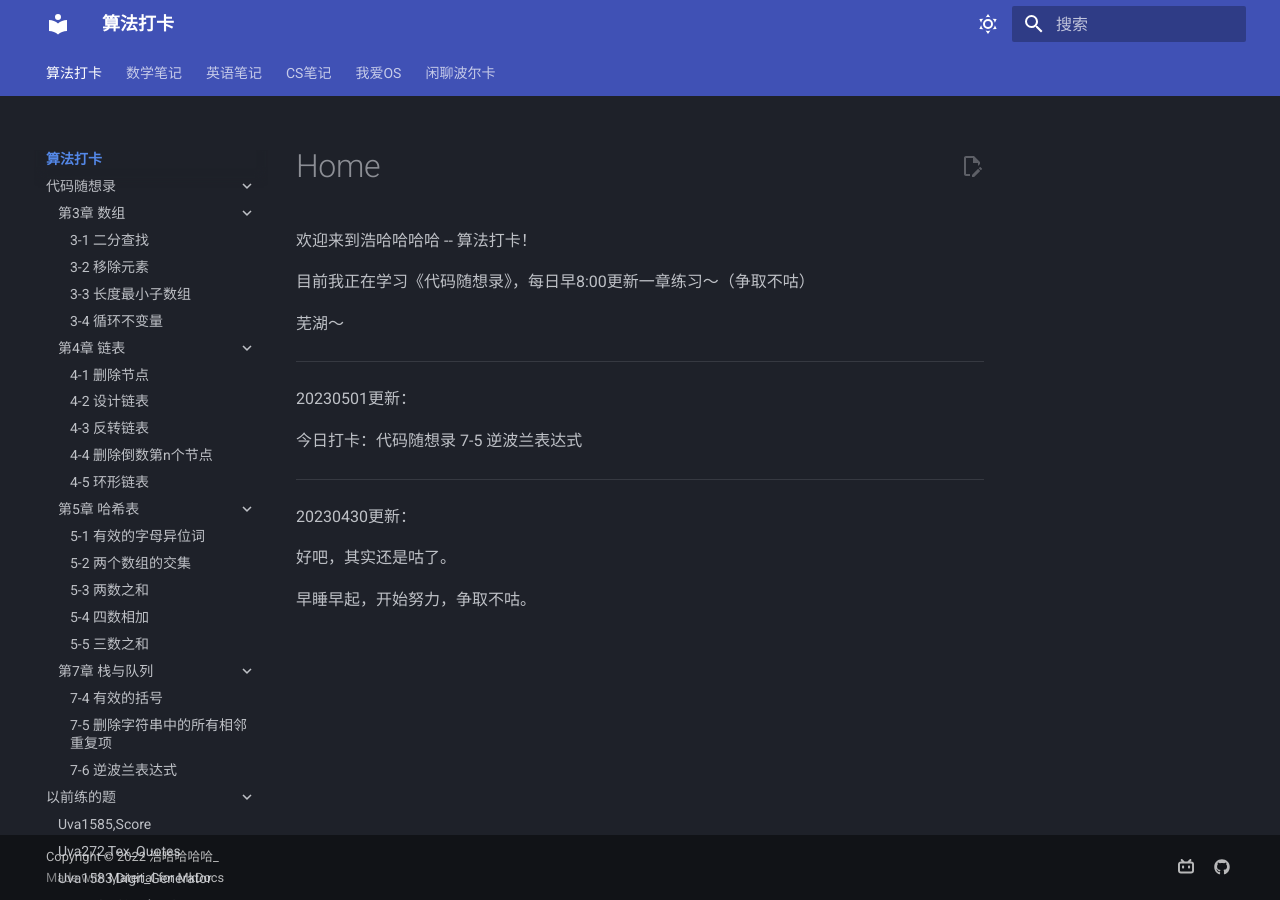
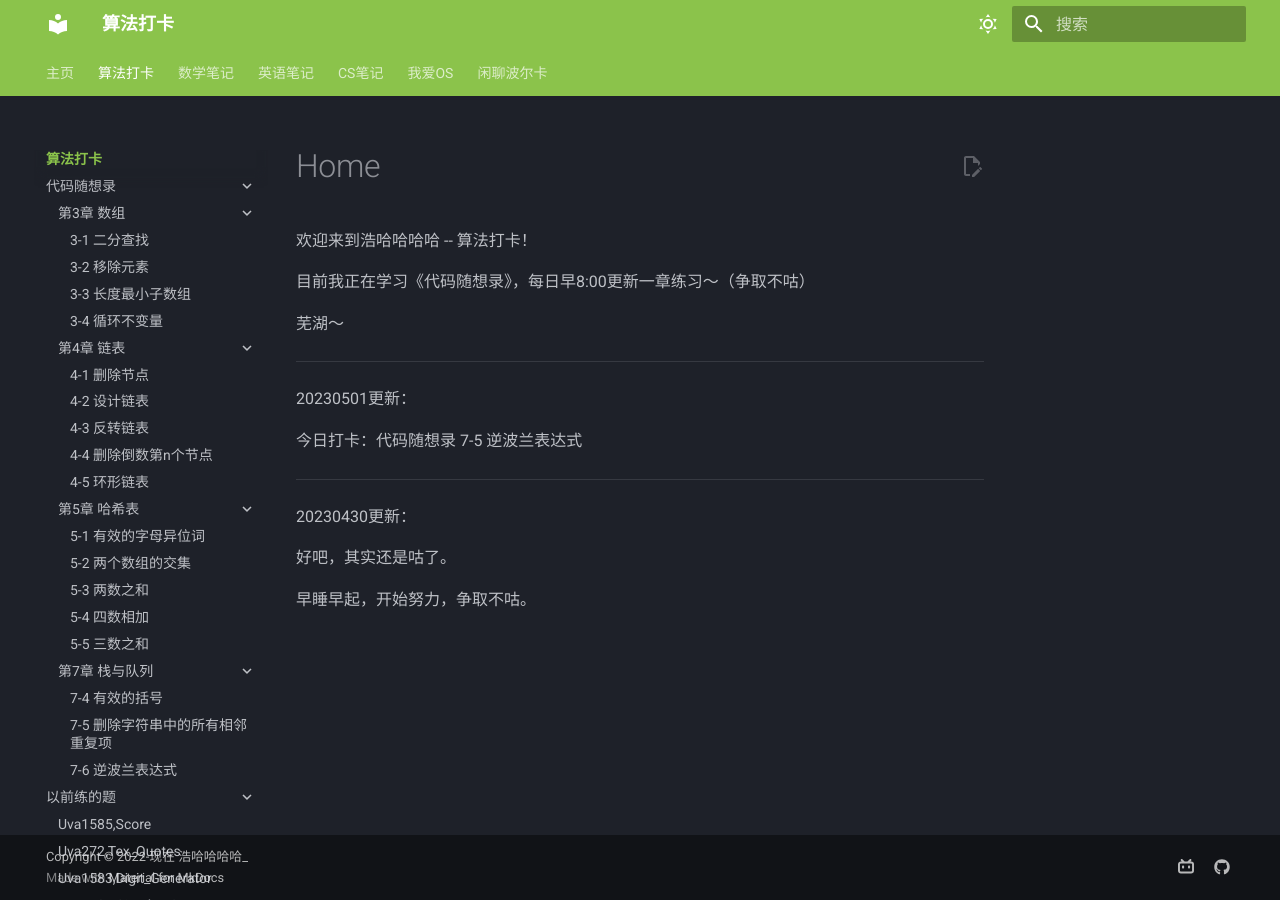
Before and after one commit to Haohahahaha/alg, an MkDocs documentation site: the page built from docs/index.md, in a window 1280 px wide. Built offline with MkDocs 1.6.1 and Material for MkDocs 9.7.7, drawn with Linux system fonts in a browser that asks for light colours.

Commit message:
2023-11-05_20:41:42 update

```diff
--- a/mkdocs.yml
+++ b/mkdocs.yml
@@ -5,14 +5,14 @@ theme:
     logo: material/library
   palette:
     - scheme: slate # 夜间模式
-      primary: indigo
-      accent: orange
+      primary: light green
+      accent: lime
       toggle:
         icon: material/weather-sunny
         name: 切换至日间模式
     - scheme: default # 日间模式
-      primary: indigo # 上方的
-      accent: orange # 链接等可交互元件的高亮色
+      primary: light green # 上方的
+      accent: lime # 链接等可交互元件的高亮色
       toggle:
         icon: material/weather-night # 图标
         name: 切换至夜间模式 # 鼠标悬浮提示
@@ -30,6 +30,7 @@ theme:
 edit_uri: edit/main/docs
 
 nav:
+  - 主页: https://haohaha.cn
   - 算法打卡:
     - Home: index.md
 #   - Frank-直面数据结构:
@@ -91,4 +92,4 @@ extra:
       link: https://github.com/Haohahahaha
       name: GitHub | Haohahahaha
 ## [bottom-left corner]
-copyright: Copyright &copy; 2022 浩哈哈哈哈_ # 左下角的版权声明
+copyright: Copyright &copy; 2022-现在 浩哈哈哈哈_ # 左下角的版权声明
```
